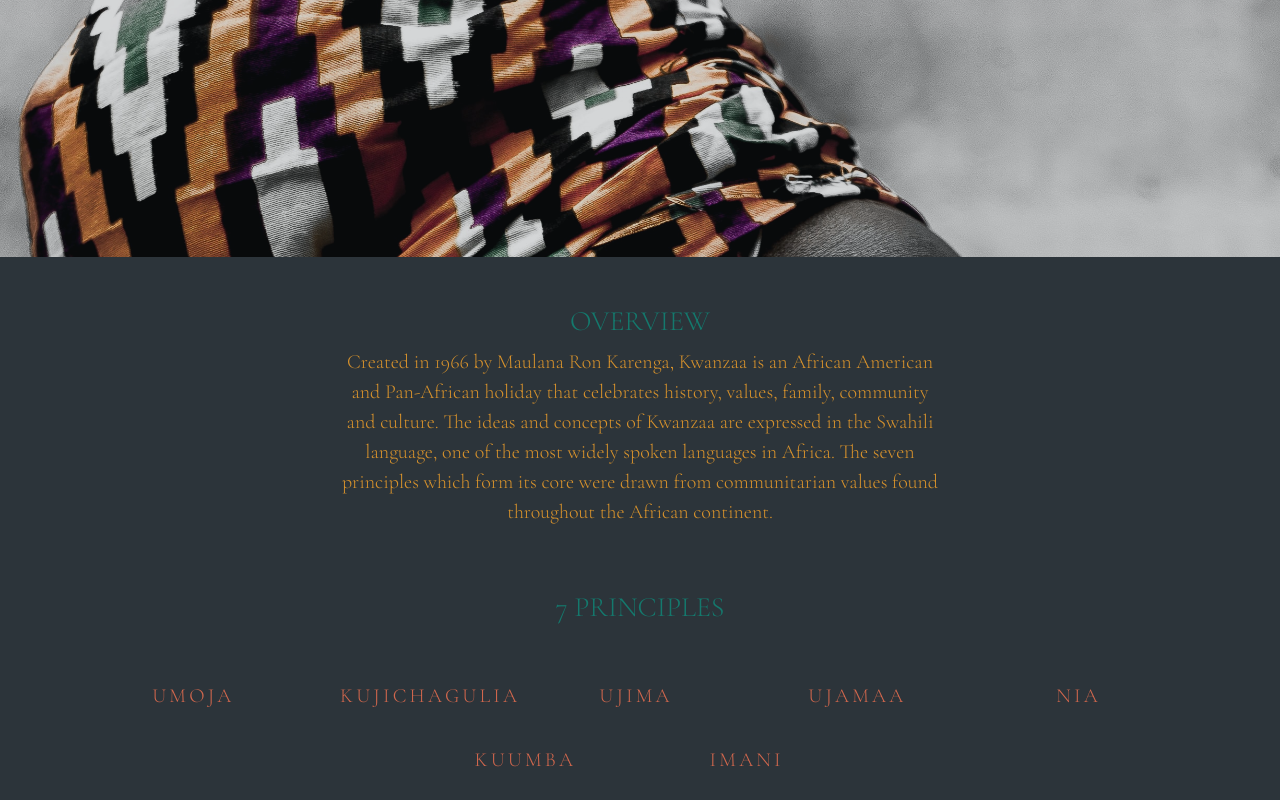
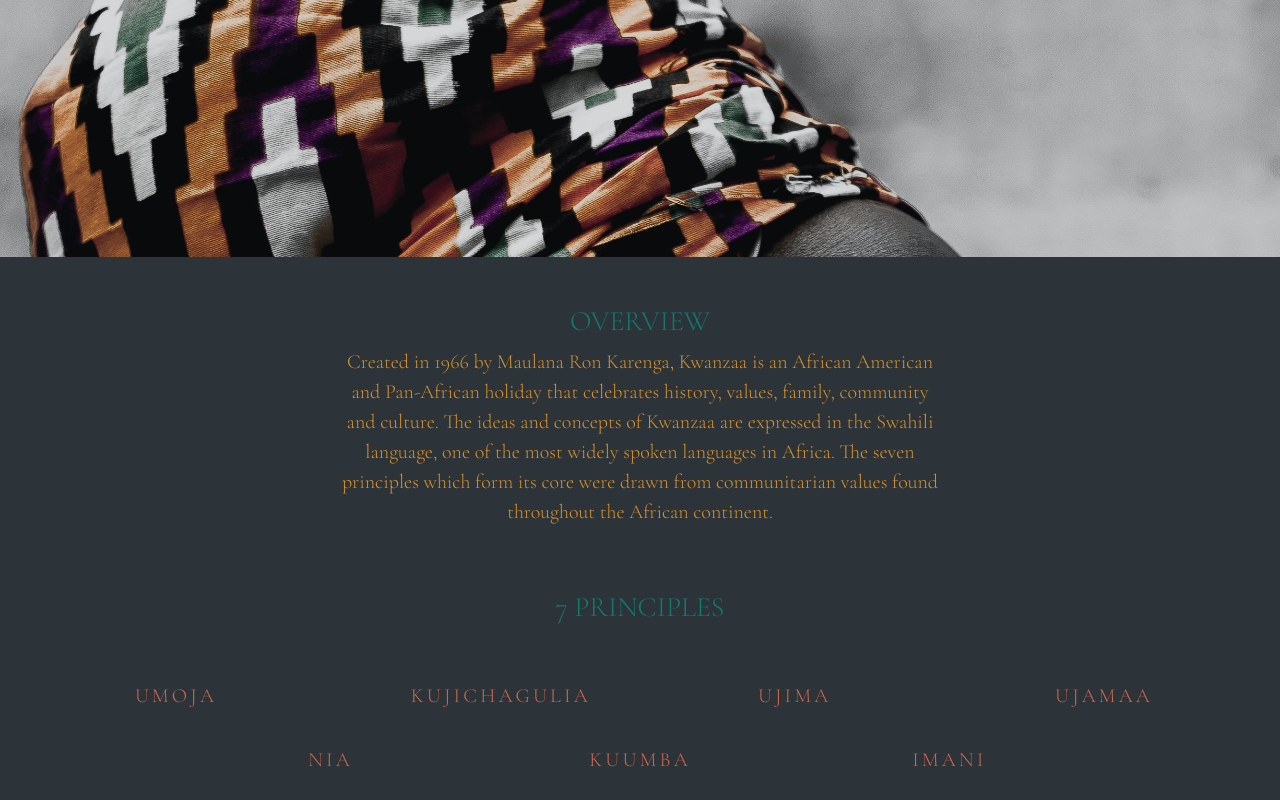
Before and after one commit to isaiahbonds/kwanzaa, a plain HTML site: page index.html in a window 1280 px wide. Shown: the part 481-1281 px from the top of the page. Drawn offline with nearby package versions, Linux system fonts and the light colour scheme.

Commit message:
updated repsonsiveness on smaller screens

```diff
--- a/app.css
+++ b/app.css
@@ -115,6 +115,7 @@ h3 {
     font-size: 1.25rem;
 }
 
+
 .navbar.scrolled {
     background-color: rgba(44, 52, 58, .7);
     transition: background 350ms;
--- a/index.html
+++ b/index.html
@@ -72,14 +72,14 @@
                 </div>
             </div>
             <!-- SEVEN PRINCIPLES ROW -->
-            <div class="row mt-5 text-center justify-content-center">
+            <div class="row text-center mt-5 justify-content-center">
 
-                <div class="col-12">
+                <div class="col-12 text-center">
                     <h3 id="principles" class="mb-5">7 PRINCIPLES</h3>
                 </div>
 
                 <!-- UMOJA  -->
-                <div class="col-sm-2 mr-sm-2">
+                <div class="col-md-12 col-lg-4 col-xl-2 mx-md-5">
                     <!-- card collapse button -->
                     <p>
                         <a class="btn btn-lg kCardBtn" data-toggle="collapse" href="#umoja" role="button"
@@ -102,10 +102,10 @@
                 </div>
 
                 <!-- KUJICHAGULIA -->
-                <div class="col-xs-4 col-sm-2 mr-sm-2">
+                <div class="col-md-12 col-lg-4 col-xl-2 mx-md-5">
                     <!-- card collapse button -->
                     <p>
-                        <a class="btn btn-lg kCardBtn text-wrap" data-toggle="collapse" href="#kuji" role="button"
+                        <a class="btn btn-lg kCardBtn" data-toggle="collapse" href="#kuji" role="button"
                             aria-expanded="false" aria-controls="kuji">
                             KUJICHAGULIA
                         </a>
@@ -125,7 +125,7 @@
                 </div>
 
                 <!-- UJIMA -->
-                <div class="col-sm-2 mr-sm-2">
+                <div class="col-md-12 col-lg-4 col-xl-2 mx-md-5">
                     <!-- card collapse button -->
                     <p>
                         <a class="btn btn-lg kCardBtn" data-toggle="collapse" href="#ujima" role="button"
@@ -152,7 +152,7 @@
                 </div>
 
                 <!-- UJAMAA -->
-                <div class="col-sm-2 mr-sm-2">
+                <div class="col-md-12 col-lg-4 col-xl-2 mx-md-5">
                     <!-- card collapse button -->
                     <p>
                         <a class="btn btn-lg kCardBtn" data-toggle="collapse" href="#ujamaa" role="button"
@@ -174,7 +174,7 @@
                     </div>
                 </div>
                 <!-- NIA -->
-                <div class="col-sm-2 mr-sm-2">
+                <div class="col-md-12 col-lg-4 col-xl-2 mx-md-5">
                     <!-- card collapse button -->
                     <p>
                         <a class="btn btn-lg kCardBtn" data-toggle="collapse" href="#nia" role="button"
@@ -200,7 +200,7 @@
                 </div>
 
                 <!-- KUUMBA -->
-                <div class="col-sm-2 mr-sm-2">
+                <div class="col-md-12 col-lg-4 col-xl-2 mx-md-5">
                     <!-- card collapse button -->
                     <p>
                         <a class="btn btn-lg kCardBtn" data-toggle="collapse" href="#kuumba" role="button"
@@ -227,7 +227,7 @@
                 </div>
 
                 <!-- IMANI -->
-                <div class="col-sm-2 mr-sm-2">
+                <div class="col-md-12 col-lg-4 col-xl-2 mx-md-5">
                     <!-- card collapse button -->
                     <p>
                         <a class="btn btn-lg kCardBtn" data-toggle="collapse" href="#imani" role="button"
```
Also changed, not shown: 1 other file.
